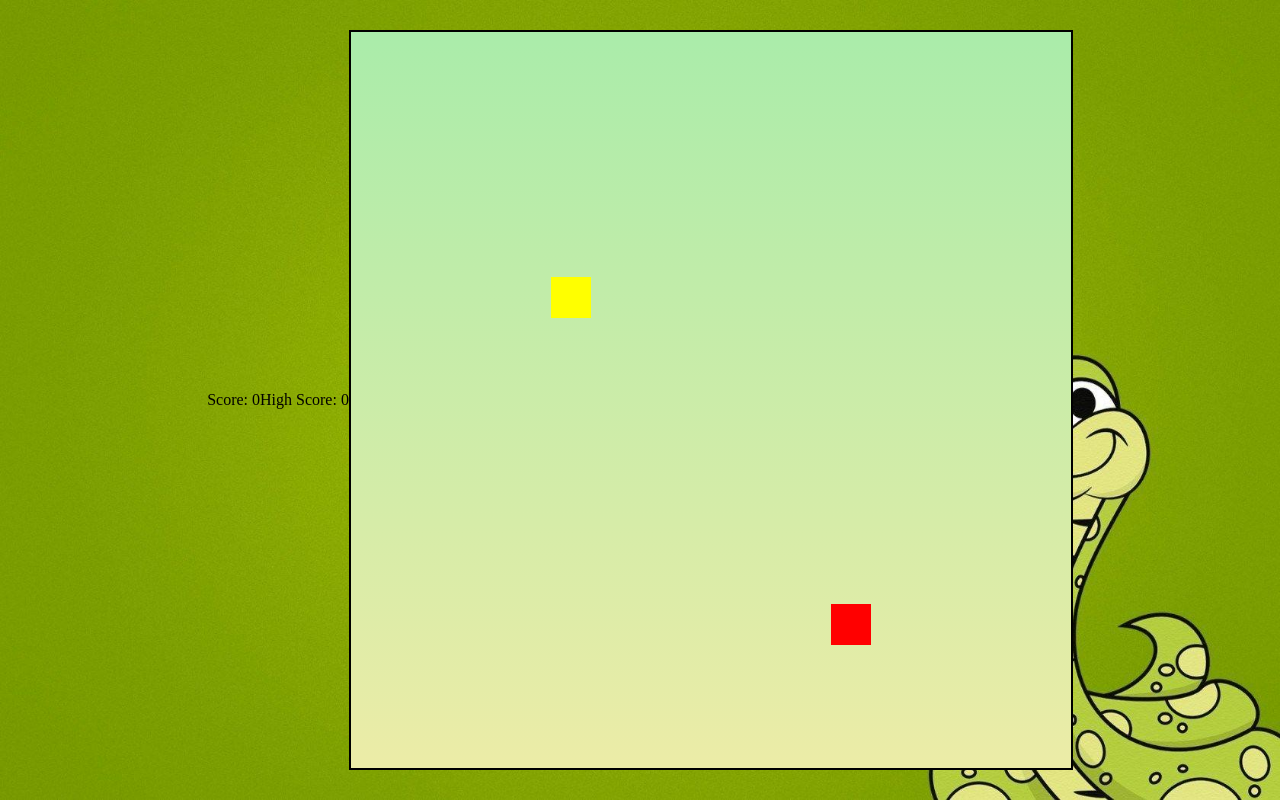
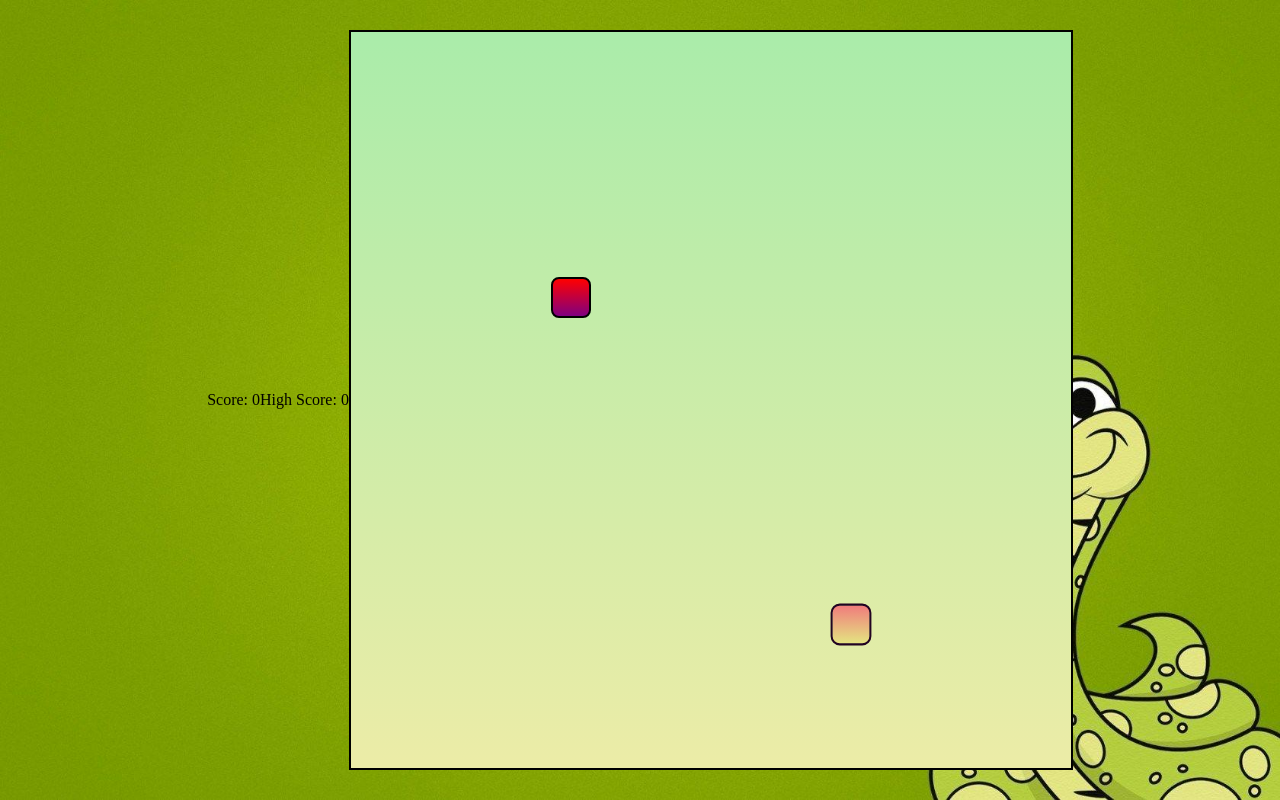
Before and after one commit to madhumithavenu/04_game_js_dom_snake_game, a plain HTML site: page index.html in a window 1280 px wide. Drawn offline with Linux system fonts and the light colour scheme.

Commit message:
Styling the Snake game

```diff
--- a/css/style.css
+++ b/css/style.css
@@ -23,12 +23,22 @@
     grid-template-columns: repeat(18, 1fr);
 }
 
+
 .head{
-    background-color: red;
+    background: linear-gradient(rgb(240, 124, 124), rgb(228, 228, 129));
+    border: 2px solid rgb(34, 4, 34);
+    transform: scale(1.02);
+    border-radius: 9px;
 }
+
 .snake{
     background-color: purple;
+    border: .25vmin solid white;
+    border-radius: 12px;
 }
+
 .food{
-    background-color: yellow;
+    background: linear-gradient(red, purple);
+    border: .25vmin solid black;
+    border-radius: 8px;
 }
--- a/js/index.js
+++ b/js/index.js
@@ -33,7 +33,7 @@ function isCollide(snake){
     if(snake[0].x >= 18 || snake[0].x <=0 || snake[0].y >= 18 || snake[0].y <=0){
         return true;
     }
-
+    return false;
 
 
 }
```
